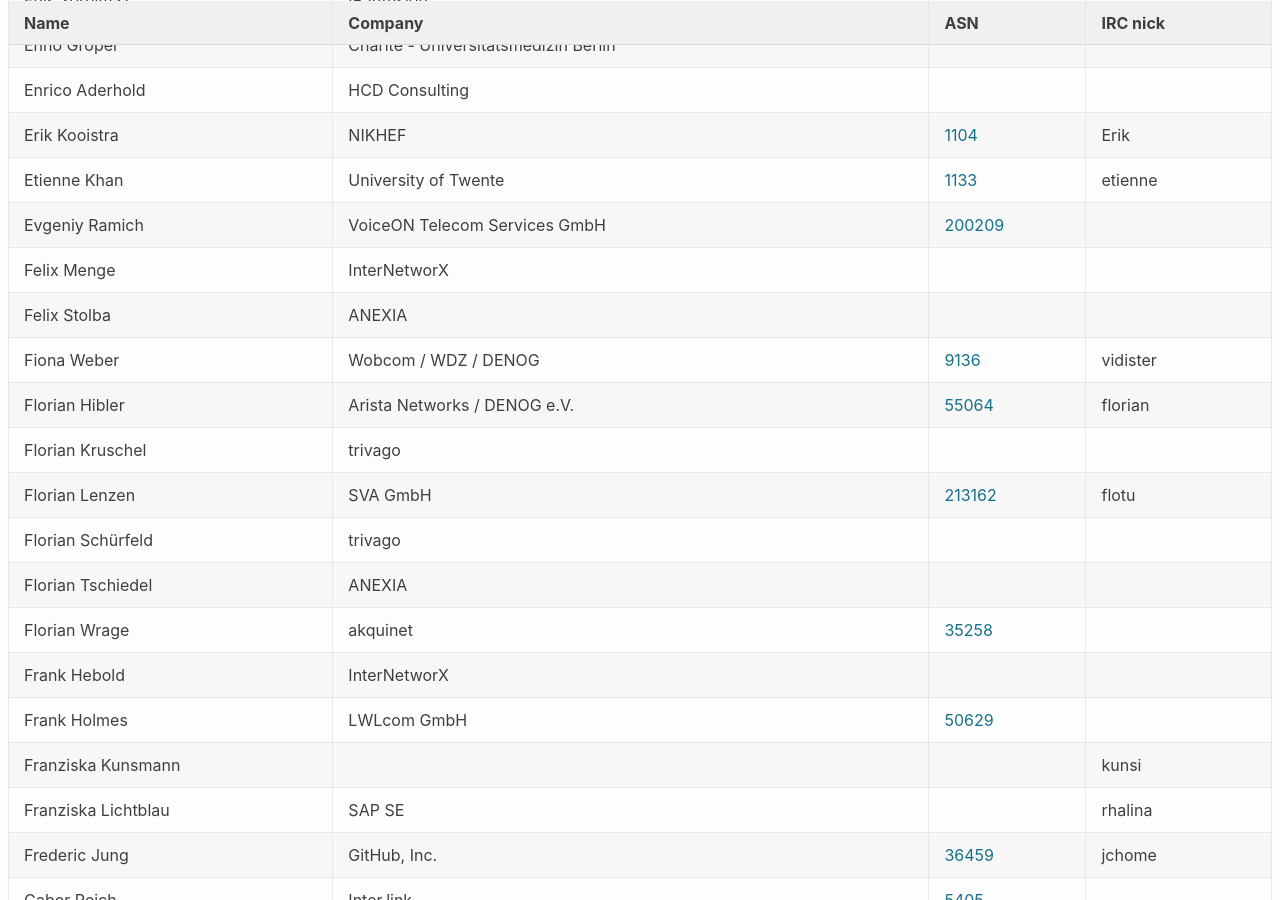
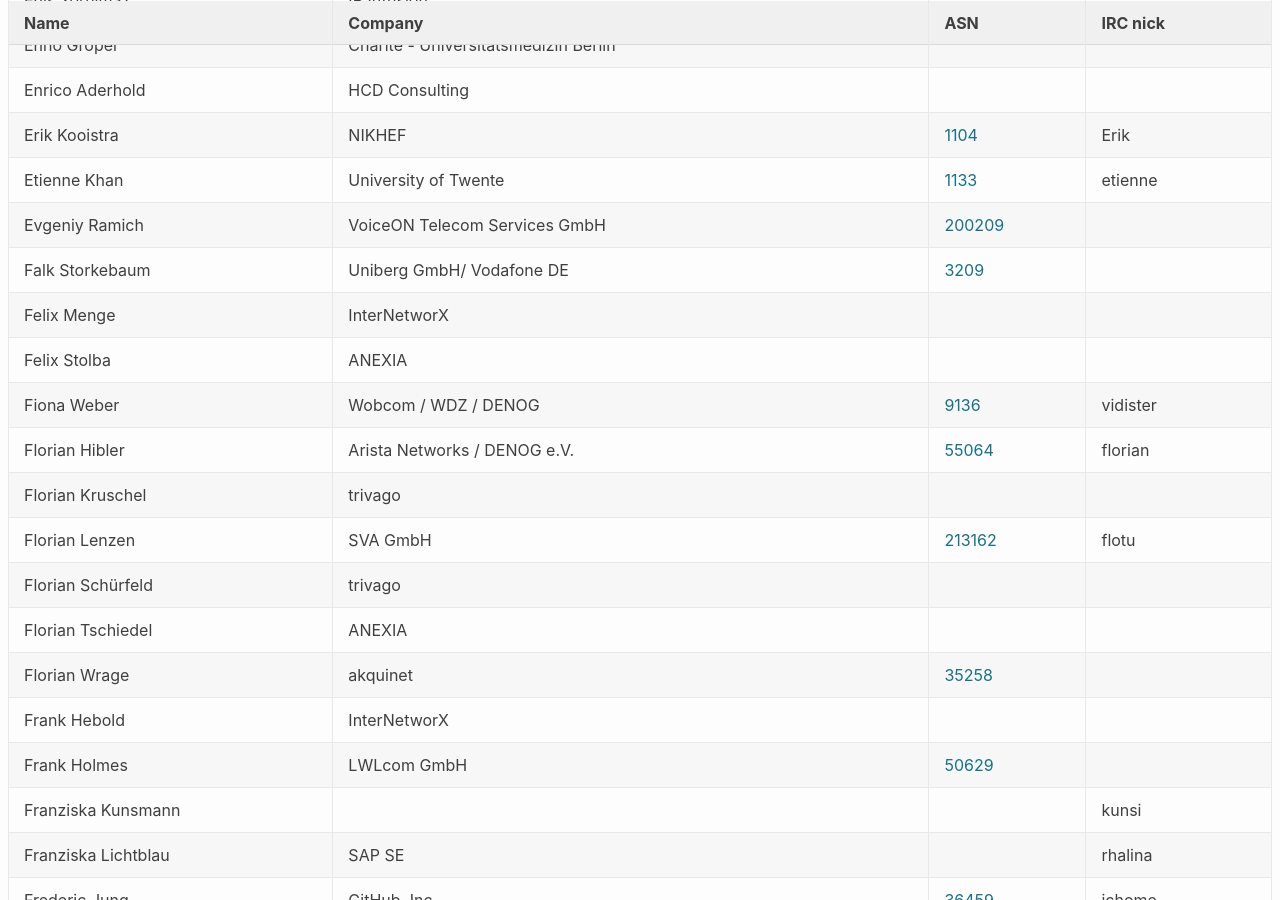
Before and after one commit to denog/pretix-attendeelist, a Jekyll site: the page built from denog15/index.md, in a window 1280 px wide and 900 px high, scrolled down 4429 px. Built offline with Jekyll 4.4.1, drawn with Linux system fonts in a browser that asks for light colours.

Commit message:
Latest data: Fri Oct 27 07:28:18 UTC 2023

```diff
--- a/_data/attendees_denog15_onsite.json
+++ b/_data/attendees_denog15_onsite.json
@@ -600,6 +600,12 @@
     "asn": "200209"
   },
   {
+    "name": "Falk Storkebaum",
+    "company": "Uniberg GmbH/ Vodafone DE",
+    "irc": null,
+    "asn": "3209"
+  },
+  {
     "name": "Felix Menge",
     "company": "InterNetworX",
     "irc": null,
```
